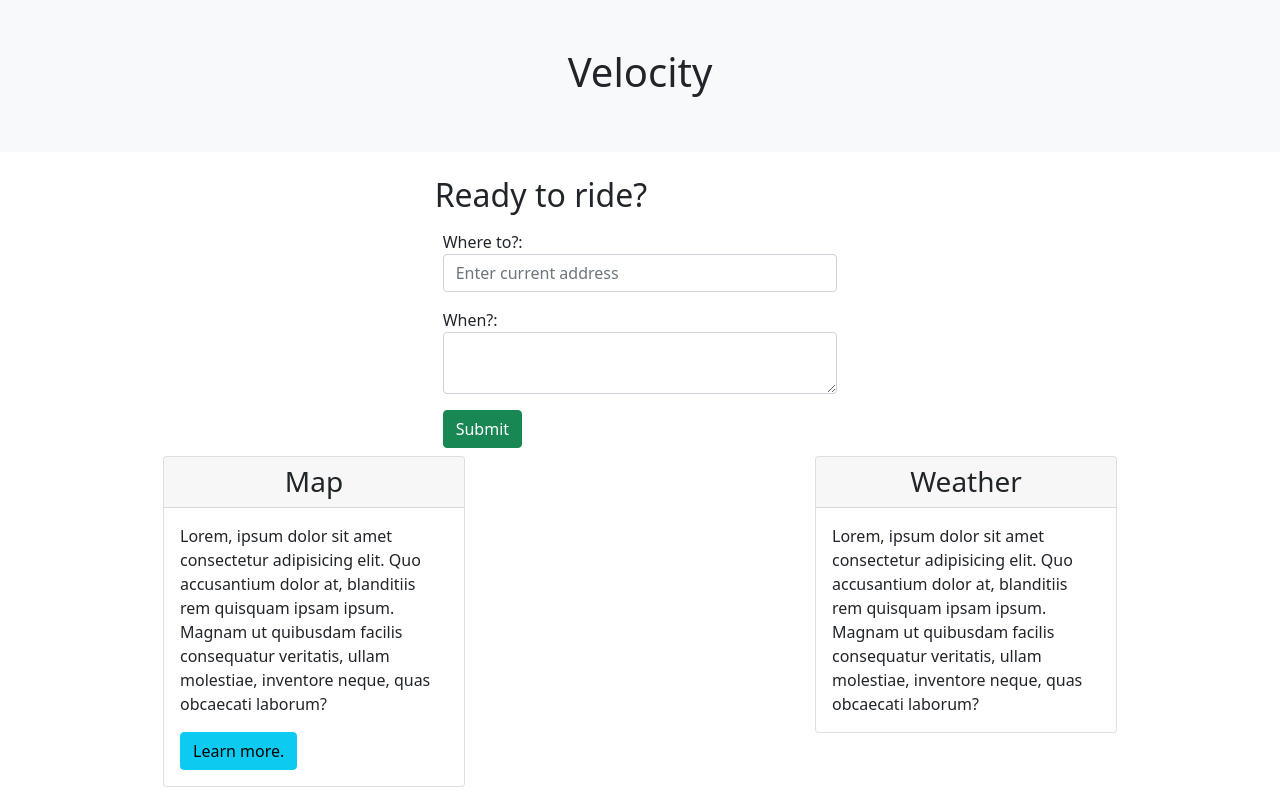
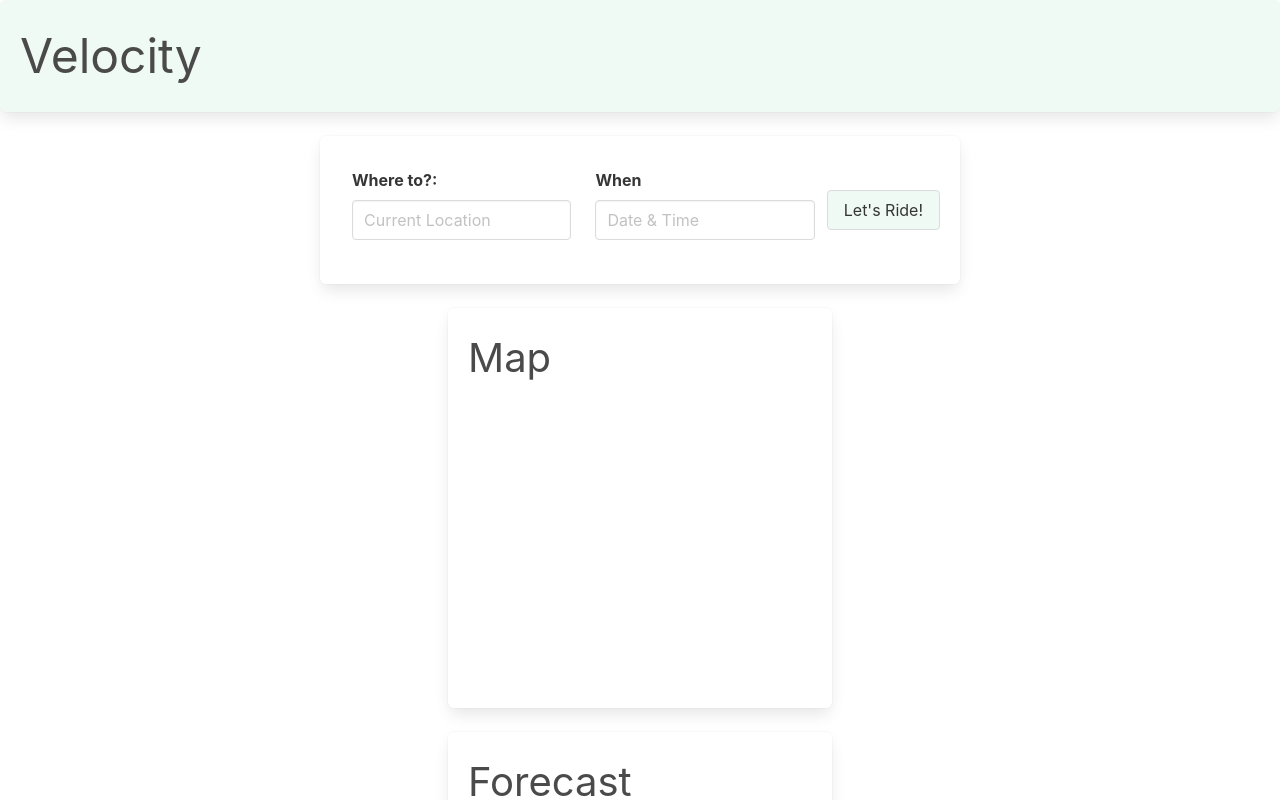
Before and after one commit to JayR86/project-1-2.0, a plain HTML site: page index.html in a window 1280 px wide. Shown: the top 800 px of the page. Drawn offline with nearby package versions, Linux system fonts and the light colour scheme.

Commit message:
updated framework to bulma

```diff
--- a/index.html
+++ b/index.html
@@ -4,72 +4,46 @@
     <meta charset="UTF-8">
     <meta http-equiv="X-UA-Compatible" content="IE=edge">
     <meta name="viewport" content="width=device-width, initial-scale=1.0">
-    <link rel="stylesheet" href="https://cdn.jsdelivr.net/npm/bootstrap@5.1.3/dist/css/bootstrap.min.css">
+    <link rel="stylesheet" href="https://cdn.jsdelivr.net/npm/bulma@0.9.4/css/bulma.min.css">
+    <link rel="preconnect" href="https://fonts.googleapis.com">
+    <link rel="preconnect" href="https://fonts.gstatic.com" crossorigin>
+    <link href="https://fonts.googleapis.com/css2?family=Hanken+Grotesk:wght@300&family=Raleway:ital,wght@0,100;0,200;0,300;0,400;0,700;0,800;1,100;1,200&display=swap" rel="stylesheet">
+    <link rel="stylesheet" href="./Develop/style.css">
     <title>Document</title>
 </head>
 <body>
-    <header class="p-5 mb-4 bg-light">
-        <div class="container">
-            <div class="row justify-content-center">
-                <div class="col-12 col-md-6 col-lg-6">
-                  <h1 id = "head" class="text-center heads">Velocity</h1>
-                </div>
-             </div>
+    <div class="box has-background-success-light">
+        <h1 class="font is-size-1 ">Velocity</h1>
+    </div class="mx-auto mt-1">
+    <form class="box columns mx-auto mt-1" style="width: 50%;">
+        <div class="field column">
+          <label class="label">Where to?: </label>
+          <div class="control">
+            <input class="input" type="text" placeholder="Current Location">
+          </div>
         </div>
-    </header>
-    <main>
-        <section class="row justify-content-center">
-            <div class="row-6 col-sm-6 col-md-4">
-              <h2>Ready to ride? </h2>
-              <form>
-                <div class="form-group p-2">
-                  <label for="where-input">Where to?: </label>
-                  <input type="text" class="form-control" id="name-input" placeholder="Enter current address" />
-                </div>
-                <div class="form-group p-2">
-                  <label for="when-input">When?: </label>
-                  <textarea name="comment" id="comment-input" class="form-control"></textarea>
-                </div>
-                <button class="btn btn-success m-2">Submit</button>
-              </form>
-            </div>
-          </section>
-        <section class="row justify-content-around">
-            <div class="col-12 col-md-6 col-lg-3">
-              <div class="card">
-                <h3 class="card-header text-center">
-                  Map
-                </h3>
-                <div class="card-body">
-                  <p class="card-text">
-                    Lorem, ipsum dolor sit amet consectetur adipisicing elit. Quo accusantium dolor at, blanditiis rem
-                    quisquam ipsam ipsum. Magnam ut quibusdam facilis consequatur veritatis, ullam molestiae, inventore
-                    neque,
-                    quas obcaecati laborum?
-                  </p>
-                  <button class="btn btn-block btn-info">Learn more.</button>
-                </div>
-              </div>
-            </div>
 
-            <div class="col-12 col-md-6 col-lg-3">
-                <div class="card">
-                  <h3 class="card-header text-center">
-                    Weather
-                  </h3>
-                  <div class="card-body">
-                    <p class="card-text">
-                      Lorem, ipsum dolor sit amet consectetur adipisicing elit. Quo accusantium dolor at, blanditiis rem
-                      quisquam ipsam ipsum. Magnam ut quibusdam facilis consequatur veritatis, ullam molestiae, inventore
-                      neque,
-                      quas obcaecati laborum?
-                    </p>
-                  </div>
-                </div>
-              </div>
-        </section>
+        <div class="field column">
+          <label class="label">When</label>
+          <div class="control">
+            <input class="input" type="text" placeholder="Date & Time">
+          </div>
+        </div>
 
-    </main>
+        <button class="button has-background-success-light my-auto">Let's Ride!</button>
+    </form>
+    <Section class="rowBoat">
+    <div class="box columns mt-5 mx-auto widgets" style="height: 400px; width: 30%;">
+        <h2 class="font is-size-2 widgets">Map</h2>
+    </div>
+
+    <div class="box columns mt-5 mx-auto widgets" style="height: 400px; width: 30%;">
+        <h2 class="font is-size-2" style="text-align: center;">Forecast</h2>
+    </div>
+
+    </Section>
+    <div class="mx-auto" style="width:10%;">
+        <button class="button has-background-success-light font">Save Route</button>
+    </div>
 </body>
 </html>
-<!--  row-12 row-md-6 row-lg-6"> -->
```
